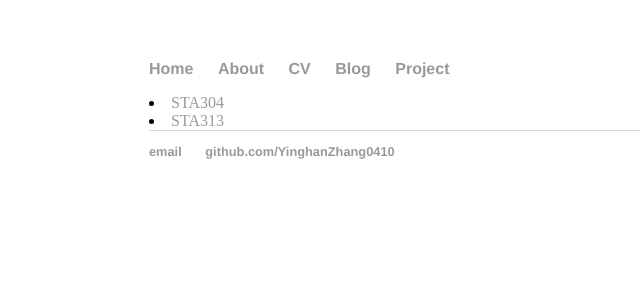
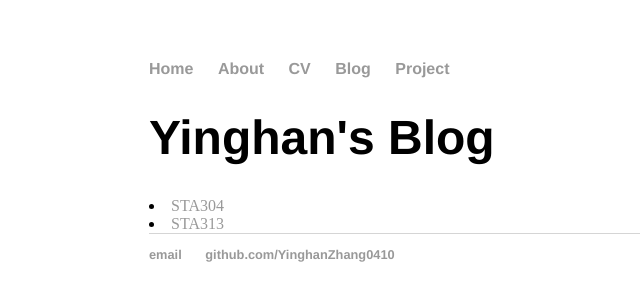
Before and after one commit to YinghanZhang0410/YinghanZhang0410.github.io, a Jekyll site: the page built from project/index.html, in a window 1280 px wide. Shown: the top 301 px of the page, without its empty margins (43-683 px from the left). Built offline with Jekyll 4.4.1, drawn with Linux system fonts in a browser that asks for light colours.

Commit message:
Update index.html

```diff
--- a/project/index.html
+++ b/project/index.html
@@ -1,12 +1,10 @@
 ---
 layout: default
-title: Yinghan's projects
+title: Yinghan's Blog
 ---
 <!DOCTYPE html>
 <html>
-	<head>
-		<title>Yinghan's Projects</title>
-	</head>
+	<h1>{{ page.title }}</h1>
 	<body>
 		<li><a href="https://yinghan-zhang-final-project.netlify.app/">STA304</a></li>
 		<li><a href="https://samlmy.github.io/STA313Final/">STA313</a></li>
```
